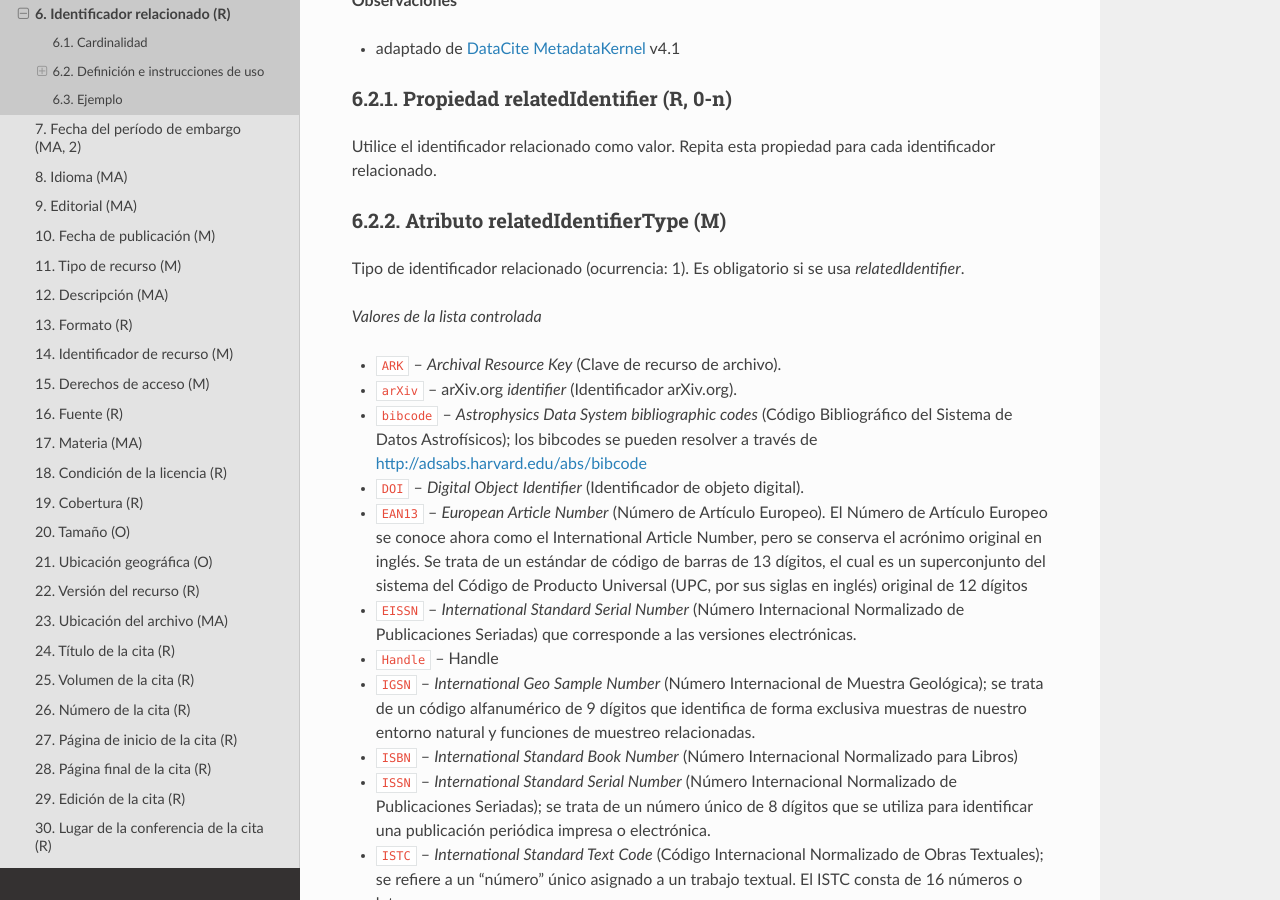
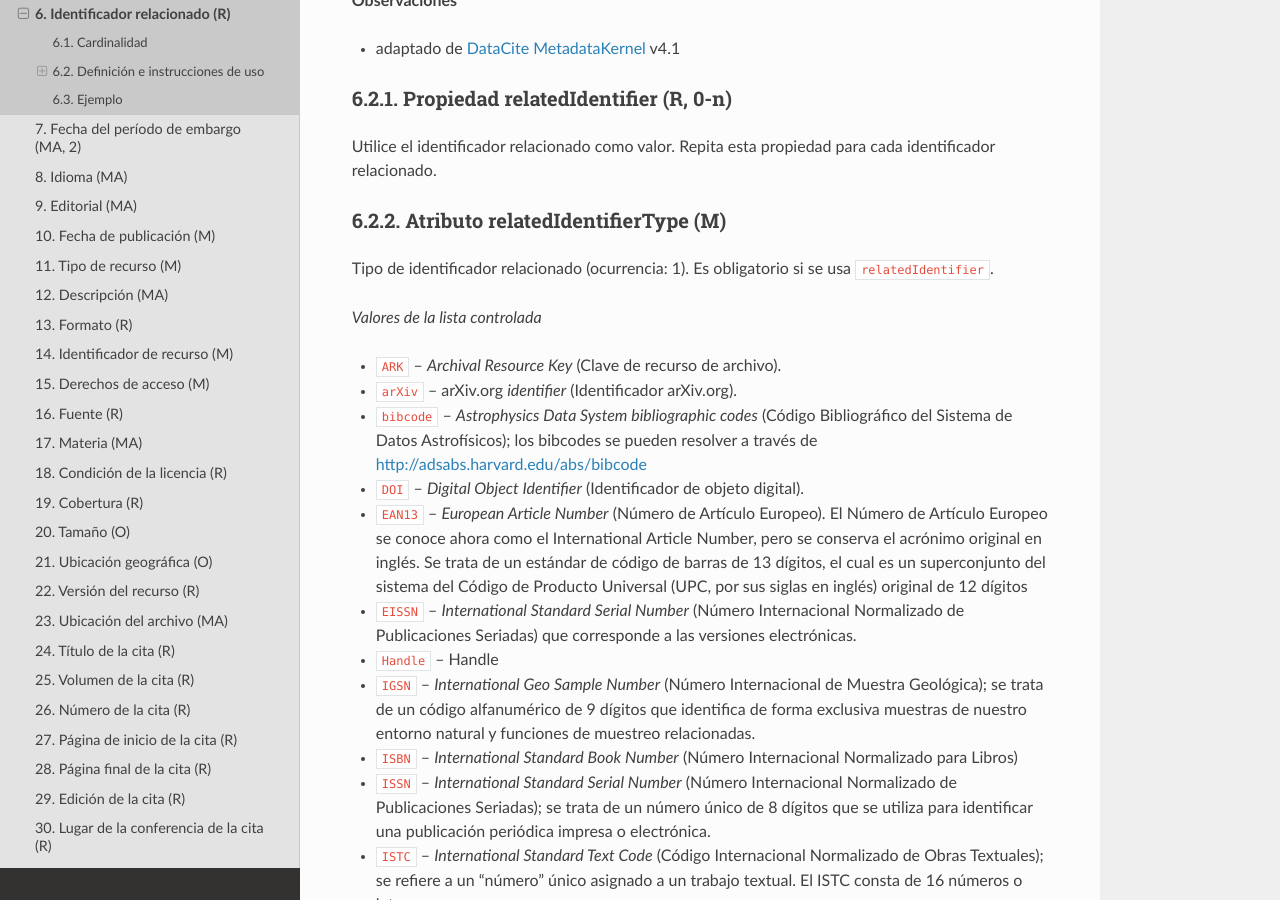
Before and after one commit to memoemg/openAIRE4, a Sphinx documentation site: the page built from docs/field_relatedidentifier.rst, in a window 1280 px wide and 900 px high, scrolled down 500 px. Built offline with Sphinx 7.4.7 and the Read the Docs theme 2.0.0, drawn with Linux system fonts in a browser that asks for light colours; a script that is not in the unit is left out.

```diff
--- a/docs/field_relatedidentifier.rst
+++ b/docs/field_relatedidentifier.rst
@@ -29,14 +29,14 @@ Utilice el identificador relacionado como valor. Repita esta propiedad para cada
 Atributo relatedIdentifierType (M)
 ----------------------------------
 
-Tipo de identificador relacionado (ocurrencia: 1). Es obligatorio si se usa *relatedIdentifier*.
+Tipo de identificador relacionado (ocurrencia: 1). Es obligatorio si se usa ``relatedIdentifier``.
 
 .. include:: vocabularies/relatedidentifiertype.rst
 
 Atributo relationType (M)
 -------------------------
 
-Descripción de la relación entre el recurso que se va a registrar (A) y el recurso relacionado (B) (ocurrencia: 1). Es obligatorio si se usa *relatedIdentifier*.
+Descripción de la relación entre el recurso que se va a registrar (A) y el recurso relacionado (B) (ocurrencia: 1). Es obligatorio si se usa ``relatedIdentifier``.
 
 .. include:: vocabularies/relationtype.rst
 
@@ -53,7 +53,7 @@ Nombre del esquema (ocurrencias: 0-1).
 Atributo schemeURI (O)
 ----------------------
 
-URI del esquema de metadatos relacionado señalado en *relatedMetadataScheme* (ocurrencias: 0-1).
+URI del esquema de metadatos relacionado señalado en ``relatedMetadataScheme`` (ocurrencias: 0-1).
 
 **Valores permitidos, ejemplos y otras restricciones**
 
@@ -63,7 +63,7 @@ URI del esquema de metadatos relacionado señalado en *relatedMetadataScheme* (o
 Atributo schemeType (O)
 -----------------------
 
-Se refiere al tipo de esquema de metadatos relacionado señalado en *relatedMetadataScheme*, vinculado con *schemeURI* (ocurrencias: 0-1).
+Se refiere al tipo de esquema de metadatos relacionado señalado en ``relatedMetadataScheme``, vinculado con ``schemeURI`` (ocurrencias: 0-1).
 
 **Valores permitidos, ejemplos y otras restricciones**
 
```
